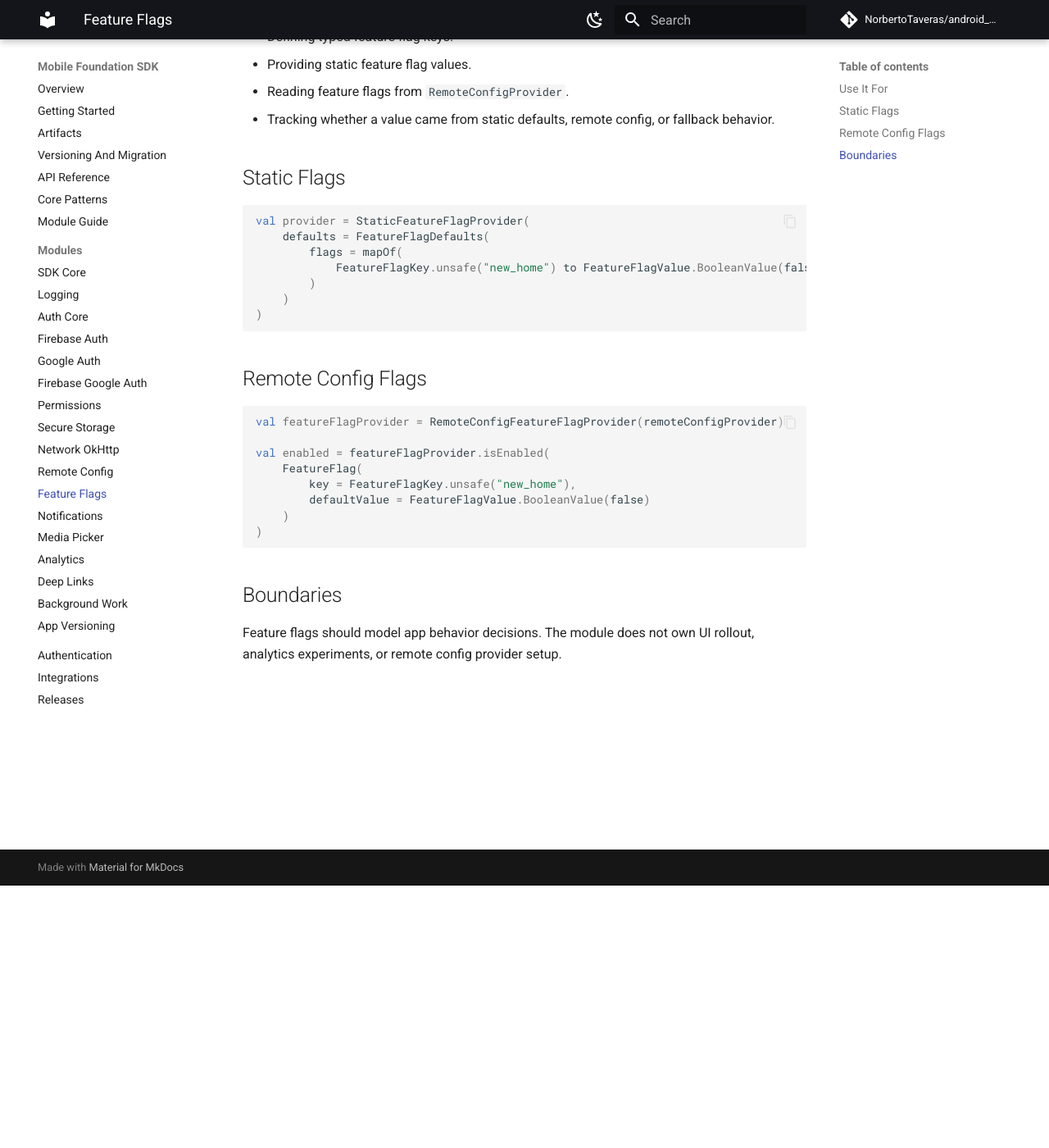
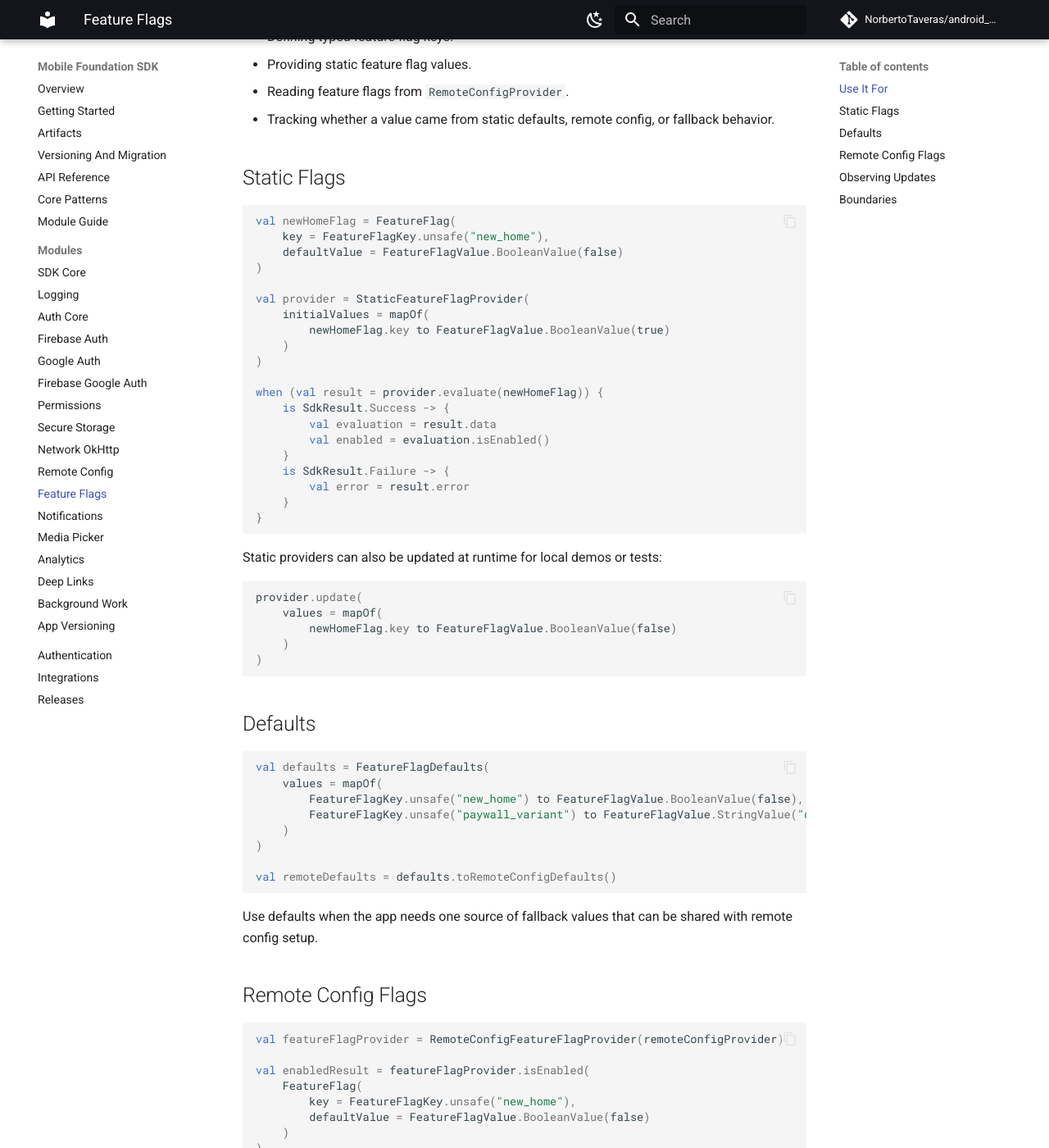
Before and after one commit to NorbertoTaveras/lantern, an MkDocs documentation site: the page built from docs/modules/feature-flags.md, in a window 1280 px wide and 1400 px high, scrolled down 320 px. Shown: the whole window at 82% size. Built offline with MkDocs 1.6.1 and Material for MkDocs 9.7.7, drawn with Linux system fonts in a browser that asks for light colours; comment, search, counter and statistics services are not loaded; some of the changed text lies outside the part shown.

Commit message:
FWK-162 | Expand release-ready usage examples

````diff
--- a/docs/modules/feature-flags.md
+++ b/docs/modules/feature-flags.md
@@ -16,26 +16,74 @@ implementation("com.norbertotaveras.mobilefoundation:mobilefoundation-feature-fl
 ## Static Flags
 
 ```kotlin
+val newHomeFlag = FeatureFlag(
+    key = FeatureFlagKey.unsafe("new_home"),
+    defaultValue = FeatureFlagValue.BooleanValue(false)
+)
+
 val provider = StaticFeatureFlagProvider(
-    defaults = FeatureFlagDefaults(
-        flags = mapOf(
-            FeatureFlagKey.unsafe("new_home") to FeatureFlagValue.BooleanValue(false)
-        )
+    initialValues = mapOf(
+        newHomeFlag.key to FeatureFlagValue.BooleanValue(true)
+    )
+)
+
+when (val result = provider.evaluate(newHomeFlag)) {
+    is SdkResult.Success -> {
+        val evaluation = result.data
+        val enabled = evaluation.isEnabled()
+    }
+    is SdkResult.Failure -> {
+        val error = result.error
+    }
+}
+```
+
+Static providers can also be updated at runtime for local demos or tests:
+
+```kotlin
+provider.update(
+    values = mapOf(
+        newHomeFlag.key to FeatureFlagValue.BooleanValue(false)
     )
 )
 ```
+
+## Defaults
+
+```kotlin
+val defaults = FeatureFlagDefaults(
+    values = mapOf(
+        FeatureFlagKey.unsafe("new_home") to FeatureFlagValue.BooleanValue(false),
+        FeatureFlagKey.unsafe("paywall_variant") to FeatureFlagValue.StringValue("control")
+    )
+)
+
+val remoteDefaults = defaults.toRemoteConfigDefaults()
+```
+
+Use defaults when the app needs one source of fallback values that can be shared with remote config setup.
 
 ## Remote Config Flags
 
 ```kotlin
 val featureFlagProvider = RemoteConfigFeatureFlagProvider(remoteConfigProvider)
 
-val enabled = featureFlagProvider.isEnabled(
+val enabledResult = featureFlagProvider.isEnabled(
     FeatureFlag(
         key = FeatureFlagKey.unsafe("new_home"),
         defaultValue = FeatureFlagValue.BooleanValue(false)
     )
 )
+
+val snapshotResult = featureFlagProvider.getSnapshot()
+```
+
+## Observing Updates
+
+```kotlin
+featureFlagProvider.updates.collect { snapshot ->
+    val values = snapshot.values
+}
 ```
 
 ## Boundaries
````
Also changed, not shown: docs/modules/analytics.md (+10 -1 lines), docs/modules/background-work.md (+45 -0 lines), docs/modules/media-picker.md (+26 -0 lines).
